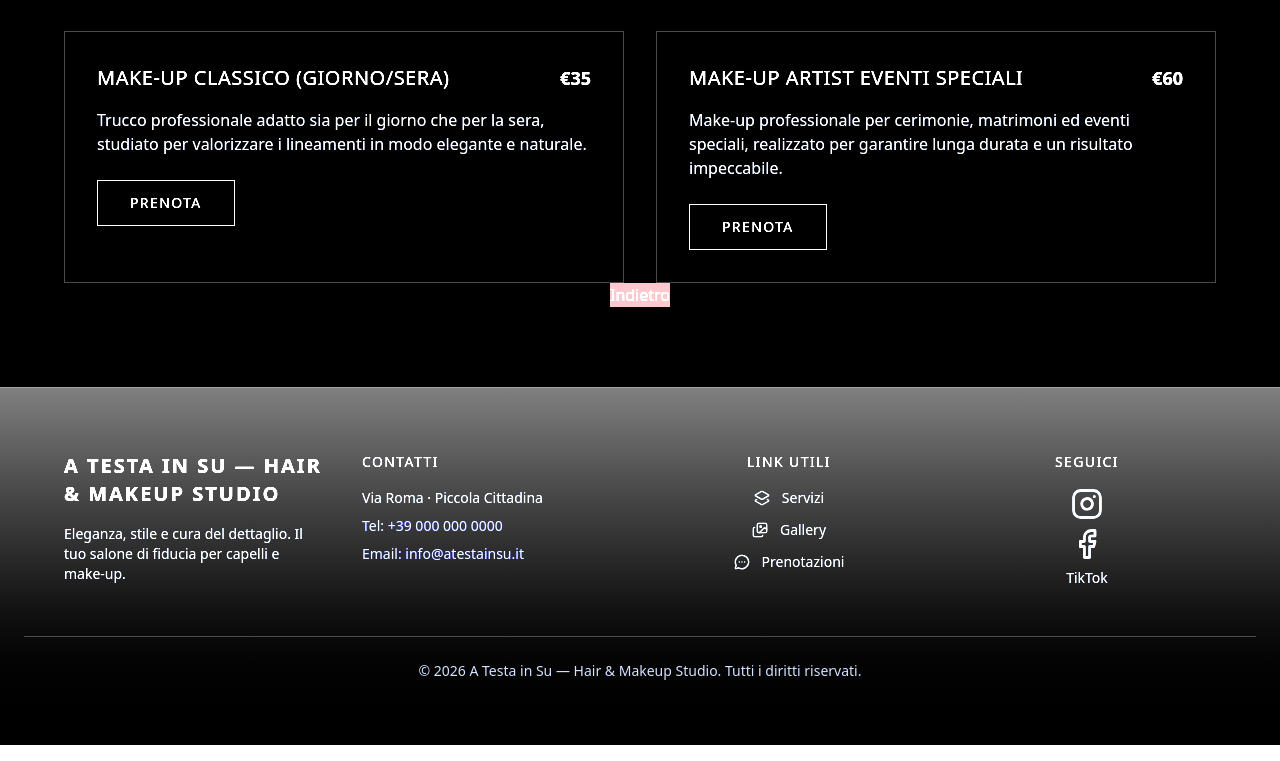
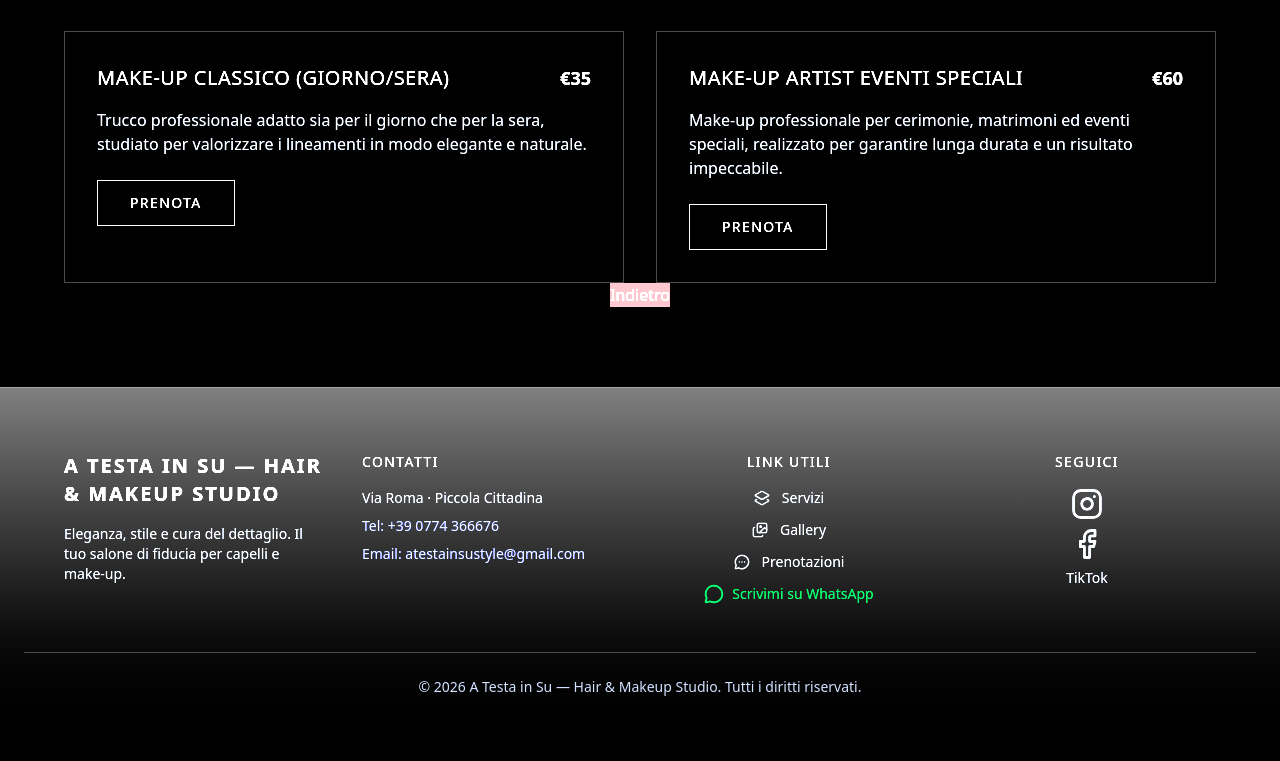
Before and after one commit to Lillo1254/project_hair_makeup, a Next.js app: page /servicesPage in a window 1280 px wide. Shown: the part 1129-1890 px from the top of the page. Built offline with nearby package versions, Linux system fonts and the light colour scheme.

Commit message:
aggiunto link per contatto whatsapp diretto con frase precompilata

```diff
--- a/app/calendarPage/page.tsx
+++ b/app/calendarPage/page.tsx
@@ -3,6 +3,7 @@
 import { useState } from "react";
 import emailjs from "@emailjs/browser";
 import ButtonBack from "../components/buttons/buttonBack";
+import { MessageCircle } from "lucide-react";
 
 export default function CalendarPage() {
   const [gender, setGender] = useState("");
@@ -240,7 +241,9 @@ export default function CalendarPage() {
           </button>
         </form>
       </div>
-<div className="flex justify-center">
+<div className="flex flex-col items-center gap-2 items-center mt-5">
+
+<a href="https://wa.me/3298492353?text=Salve%20ti%20contatto%20dal%20sito" target="_blank" rel="noopener noreferrer" className="flex gap-2 text-green-600 hover:text-green-700" > <MessageCircle size={20} /> oppure Scrivici su WA </a>
 
       <ButtonBack label="Indietro" className="bg-red-400 mt-10 p-3 rounded-xl" />
 </div>
--- a/app/components/Footer.jsx
+++ b/app/components/Footer.jsx
@@ -1,4 +1,4 @@
-import { Facebook, Images, Instagram, Layers2, MessageCircleMore } from "lucide-react";
+import { Facebook, Images, Instagram, Layers2, MessageCircleMore, MessageCircle } from "lucide-react";
 
 export default function Footer({ name, address }) {
     return (
@@ -22,8 +22,8 @@ export default function Footer({ name, address }) {
                     </h4>
                     <ul className="mt-4 space-y-2 text-gray-400 text-sm">
                         <li>{address}</li>
-                        <li><a href="tel:+39 000 000 0000" className="text-indigo-400">Tel: +39 000 000 0000</a></li>
-                        <li><a href="mailto:atestainsu@gmail.com" className="text-indigo-400">Email: info@atestainsu.it</a></li>
+                        <li><a href="tel:+39  0774 366676" className="text-indigo-400">Tel: +39  0774 366676</a></li>
+                        <li><a href="mailto:atestainsustyle@gmail.com" className="text-indigo-400">Email: atestainsustyle@gmail.com</a></li>
                     </ul>
                 </div>
 
@@ -48,6 +48,10 @@ export default function Footer({ name, address }) {
                         <li className="flex items-center justify-center gap-3 hover:text-white transition cursor-pointer">
                             <MessageCircleMore className="w-4 h-4" />
                             <span>Prenotazioni</span>
+
+                        </li>
+                        <li className="flex items-center justify-center gap-3 hover:text-white transition cursor-pointer">
+                            <a href="https://wa.me/3298492353?text=Salve%20ti%20contatto%20dal%20sito" target="_blank" rel="noopener noreferrer" className="flex items-center gap-2 text-green-600 hover:text-green-700" > <MessageCircle size={20} /> Scrivimi su WhatsApp </a>
                         </li>
 
                     </ul>
```
